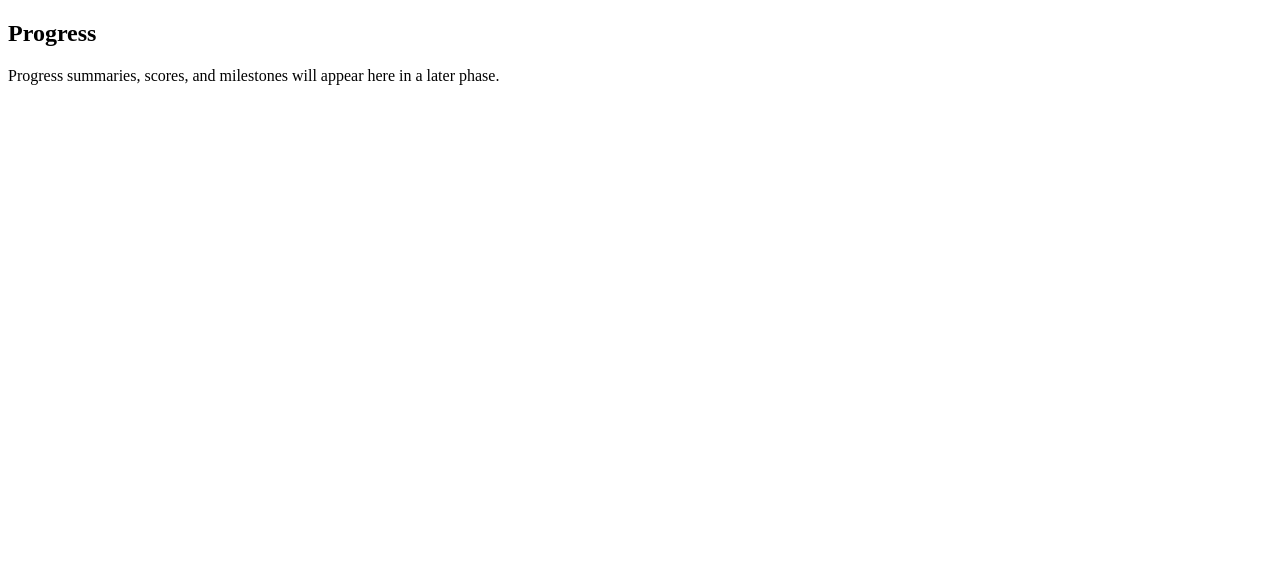
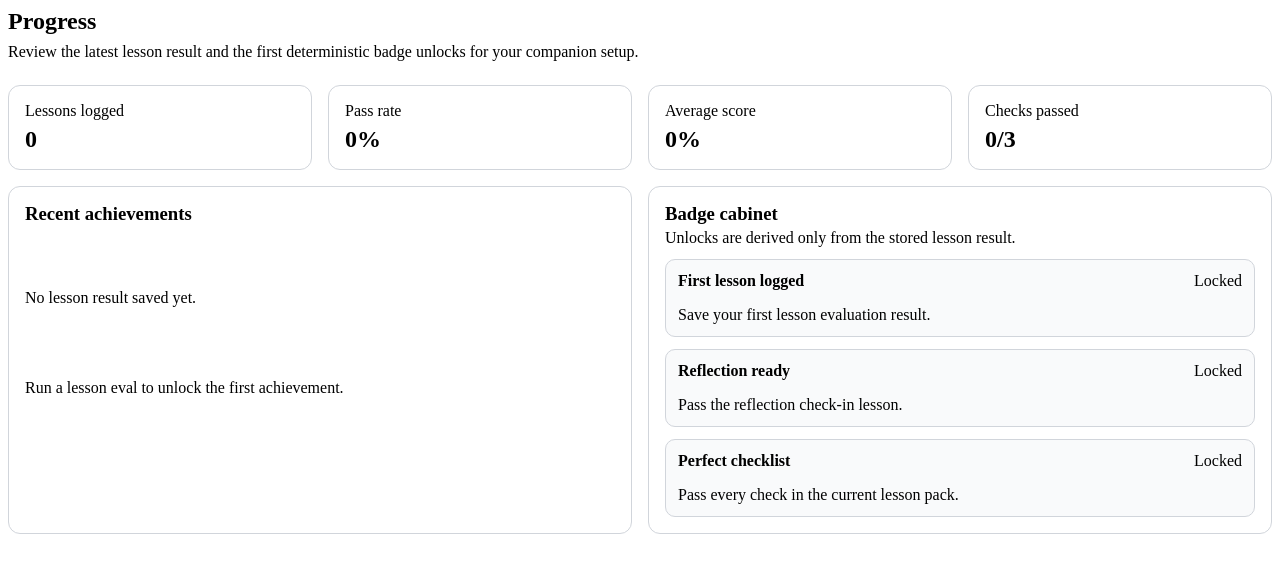
Before and after one commit to MerverliPy/companion-model-studio, a Next.js app in the folder apps/web/: page /progress in a window 1280 px wide. Shown: the top 572 px of the page. Built offline with nearby package versions, Linux system fonts and the light colour scheme.

Commit message:
feat(web): add deterministic progress and badges

```diff
--- /dev/null
+++ b/apps/web/app/components/progress-summary.tsx
@@ -0,0 +1,116 @@
+import type { BadgeState } from '../../lib/progress/badges';
+import type { ProgressSummaryData } from '../../lib/progress/progress-summary';
+
+type ProgressSummaryProps = {
+  summary: ProgressSummaryData;
+  badges: BadgeState[];
+};
+
+export function ProgressSummary({ summary, badges }: ProgressSummaryProps) {
+  const recentAchievements = badges.filter((badge) => badge.unlocked).slice(0, 2);
+
+  return (
+    <section style={{ display: 'grid', gap: '1rem' }}>
+      <div
+        style={{
+          display: 'grid',
+          gap: '1rem',
+          gridTemplateColumns: 'repeat(auto-fit, minmax(180px, 1fr))',
+        }}
+      >
+        <SummaryCard label="Lessons logged" value={String(summary.lessonsLogged)} />
+        <SummaryCard label="Pass rate" value={summary.passRateLabel} />
+        <SummaryCard label="Average score" value={summary.averageScoreLabel} />
+        <SummaryCard label="Checks passed" value={summary.passedChecksLabel} />
+      </div>
+
+      <div
+        style={{
+          display: 'grid',
+          gap: '1rem',
+          gridTemplateColumns: 'repeat(auto-fit, minmax(280px, 1fr))',
+        }}
+      >
+        <section
+          style={{
+            border: '1px solid #d1d5db',
+            borderRadius: '12px',
+            padding: '1rem',
+            display: 'grid',
+            gap: '0.75rem',
+          }}
+        >
+          <div style={{ display: 'grid', gap: '0.25rem' }}>
+            <h3 style={{ margin: 0 }}>Recent achievements</h3>
+            <p style={{ margin: 0 }}>{summary.statusMessage}</p>
+          </div>
+
+          {recentAchievements.length > 0 ? (
+            <ul style={{ margin: 0, paddingLeft: '1.25rem', display: 'grid', gap: '0.5rem' }}>
+              {recentAchievements.map((badge) => (
+                <li key={badge.id}>
+                  <strong>{badge.title}</strong>
+                  <div>{badge.description}</div>
+                </li>
+              ))}
+            </ul>
+          ) : (
+            <p style={{ margin: 0 }}>Run a lesson eval to unlock the first achievement.</p>
+          )}
+        </section>
+
+        <section
+          style={{
+            border: '1px solid #d1d5db',
+            borderRadius: '12px',
+            padding: '1rem',
+            display: 'grid',
+            gap: '0.75rem',
+          }}
+        >
+          <div style={{ display: 'grid', gap: '0.25rem' }}>
+            <h3 style={{ margin: 0 }}>Badge cabinet</h3>
+            <p style={{ margin: 0 }}>Unlocks are derived only from the stored lesson result.</p>
+          </div>
+
+          <ul style={{ margin: 0, padding: 0, listStyle: 'none', display: 'grid', gap: '0.75rem' }}>
+            {badges.map((badge) => (
+              <li
+                key={badge.id}
+                style={{
+                  border: '1px solid #d1d5db',
+                  borderRadius: '10px',
+                  padding: '0.75rem',
+                  background: badge.unlocked ? '#ecfdf5' : '#f9fafb',
+                }}
+              >
+                <div style={{ display: 'flex', justifyContent: 'space-between', gap: '1rem' }}>
+                  <strong>{badge.title}</strong>
+                  <span>{badge.unlocked ? 'Unlocked' : 'Locked'}</span>
+                </div>
+                <p style={{ marginBottom: 0 }}>{badge.description}</p>
+              </li>
+            ))}
+          </ul>
+        </section>
+      </div>
+    </section>
+  );
+}
+
+function SummaryCard({ label, value }: { label: string; value: string }) {
+  return (
+    <article
+      style={{
+        border: '1px solid #d1d5db',
+        borderRadius: '12px',
+        padding: '1rem',
+        display: 'grid',
+        gap: '0.35rem',
+      }}
+    >
+      <p style={{ margin: 0 }}>{label}</p>
+      <strong style={{ fontSize: '1.5rem' }}>{value}</strong>
+    </article>
+  );
+}
--- a/apps/web/app/progress/page.tsx
+++ b/apps/web/app/progress/page.tsx
@@ -1,8 +1,33 @@
+'use client';
+
+import { useEffect, useMemo, useState } from 'react';
+
+import { ProgressSummary } from '../components/progress-summary';
+import { loadLessonResult, type LessonAttemptResult } from '../../lib/evals/lesson-flow';
+import { deriveBadges } from '../../lib/progress/badges';
+import { deriveProgressSummary } from '../../lib/progress/progress-summary';
+
 export default function ProgressPage() {
+  const [result, setResult] = useState<LessonAttemptResult | null>(null);
+
+  useEffect(() => {
+    setResult(loadLessonResult());
+  }, []);
+
+  const summary = useMemo(() => deriveProgressSummary(result), [result]);
+  const badges = useMemo(() => deriveBadges(result), [result]);
+
   return (
-    <main>
-      <h2>Progress</h2>
-      <p>Progress summaries, scores, and milestones will appear here in a later phase.</p>
+    <main style={{ display: 'grid', gap: '1.5rem' }}>
+      <div style={{ display: 'grid', gap: '0.5rem' }}>
+        <h2 style={{ margin: 0 }}>Progress</h2>
+        <p style={{ margin: 0 }}>
+          Review the latest lesson result and the first deterministic badge unlocks for your
+          companion setup.
+        </p>
+      </div>
+
+      <ProgressSummary summary={summary} badges={badges} />
     </main>
   );
 }
--- /dev/null
+++ b/apps/web/lib/progress/badges.ts
@@ -0,0 +1,44 @@
+import type { LessonAttemptResult } from '../evals/lesson-flow';
+
+export type BadgeState = {
+  id: string;
+  title: string;
+  description: string;
+  unlocked: boolean;
+  unlockedAt: string | null;
+};
+
+const badgeDefinitions = [
+  {
+    id: 'first-lesson-logged',
+    title: 'First lesson logged',
+    description: 'Save your first lesson evaluation result.',
+    isUnlocked: (result: LessonAttemptResult | null) => Boolean(result),
+  },
+  {
+    id: 'reflection-ready',
+    title: 'Reflection ready',
+    description: 'Pass the reflection check-in lesson.',
+    isUnlocked: (result: LessonAttemptResult | null) => Boolean(result?.passed),
+  },
+  {
+    id: 'perfect-checklist',
+    title: 'Perfect checklist',
+    description: 'Pass every check in the current lesson pack.',
+    isUnlocked: (result: LessonAttemptResult | null) => result?.score === 100,
+  },
+] as const;
+
+export function deriveBadges(result: LessonAttemptResult | null): BadgeState[] {
+  return badgeDefinitions.map((badge) => {
+    const unlocked = badge.isUnlocked(result);
+
+    return {
+      id: badge.id,
+      title: badge.title,
+      description: badge.description,
+      unlocked,
+      unlockedAt: unlocked ? result?.attemptedAt ?? null : null,
+    };
+  });
+}
--- /dev/null
+++ b/apps/web/lib/progress/progress-summary.ts
@@ -0,0 +1,31 @@
+import type { LessonAttemptResult } from '../evals/lesson-flow';
+
+export type ProgressSummaryData = {
+  lessonsLogged: number;
+  passRateLabel: string;
+  averageScoreLabel: string;
+  passedChecksLabel: string;
+  statusMessage: string;
+};
+
+export function deriveProgressSummary(result: LessonAttemptResult | null): ProgressSummaryData {
+  if (!result) {
+    return {
+      lessonsLogged: 0,
+      passRateLabel: '0%',
+      averageScoreLabel: '0%',
+      passedChecksLabel: '0/3',
+      statusMessage: 'No lesson result saved yet.',
+    };
+  }
+
+  const passedChecks = result.checks.filter((check) => check.passed).length;
+
+  return {
+    lessonsLogged: 1,
+    passRateLabel: result.passed ? '100%' : '0%',
+    averageScoreLabel: `${result.score}%`,
+    passedChecksLabel: `${passedChecks}/${result.checks.length}`,
+    statusMessage: result.summary,
+  };
+}
```
Also changed, not shown: 1 other file (tests, documents, lock files or other folders).
